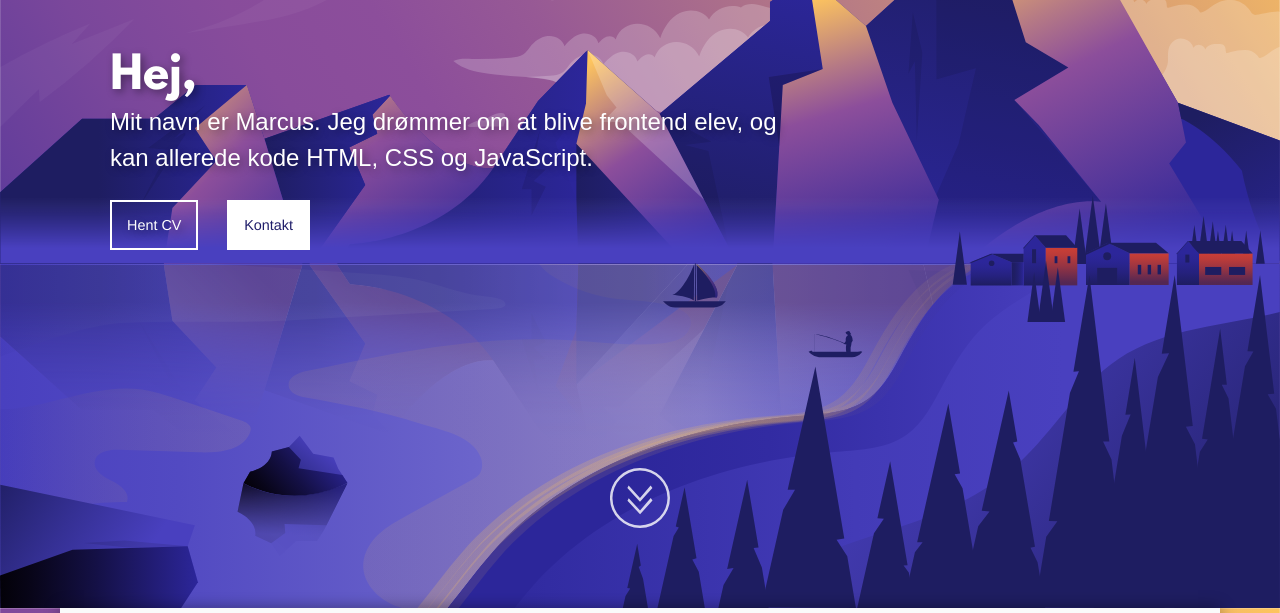
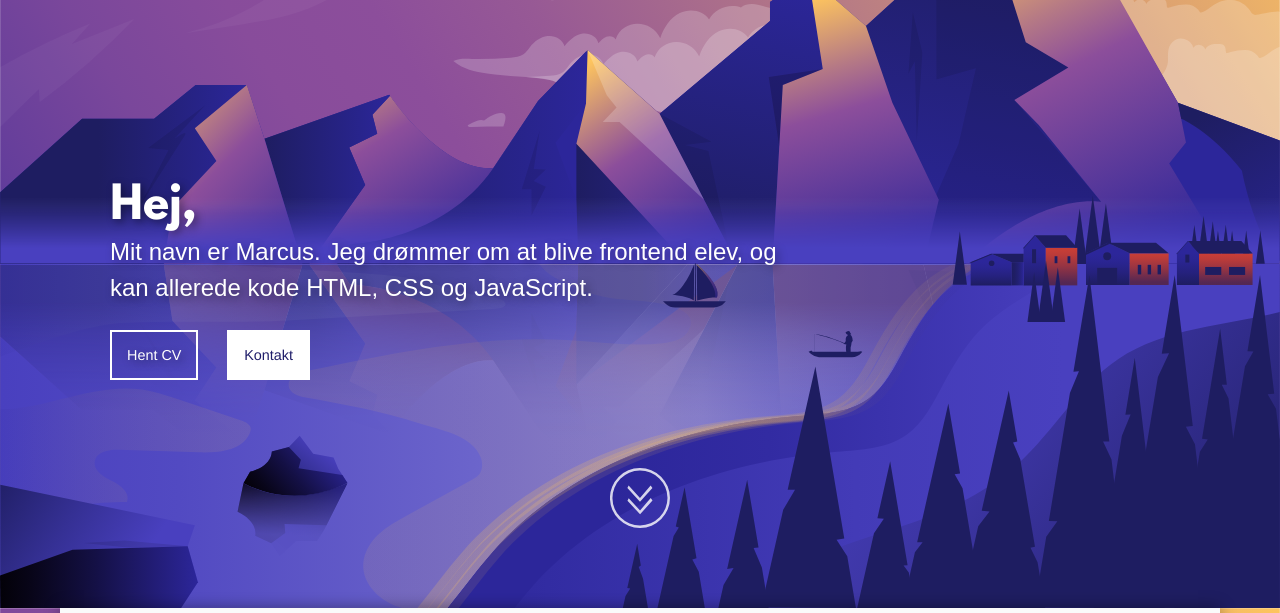
Before and after one commit to marcusklausen/my-portfolio, a PHP site: page / in a window 1280 px wide. Shown: the part 192-805 px from the top of the page. Run offline with PHP 8.4, Linux system fonts and the light colour scheme; some web fonts are replaced.

Commit message:
header 100% done

```diff
--- a/css/style.css
+++ b/css/style.css
@@ -115,7 +115,14 @@ a:visited {
     max-width: 1160px;
     margin: 0 auto;
     padding:50px;
+    position: relative;
 }
+
+
+.wrapper.full-height {
+    height:70vh;
+}
+
 
 .wrapper.container {
     padding:30px;
@@ -156,6 +163,13 @@ header .wrapper {
 
 /* --------- TAGLINE ------------- */
 
+.vertical-center {
+    position: absolute;
+    top: 50%;
+    -ms-transform: translateY(-50%);
+    transform: translateY(-50%);
+}
+
 
 #tagline nav ul a:first-child {
     margin-left:0;
@@ -164,6 +178,8 @@ header .wrapper {
 #tagline {
     color:white;
     max-width: 700px;
+    padding-right:30px;
+    min-width: none;
     text-shadow: 3px 3px 8px rgba(0,0,0, 0.4);
 }
 
@@ -182,6 +198,8 @@ header .wrapper {
     margin-bottom: 1em;
     color:white;
 }
+
+
 
 button {
     padding:10px;
--- a/header.php
+++ b/header.php
@@ -30,7 +30,8 @@
                 </nav>
             </div><!-- wrapper -->
         </header>
-        <div class="wrapper">
+        <div class="wrapper full-height">
+        <div class="vertical-center">
             <div id="tagline">
                 <h1>Hej,</h1>
                 <h2>Mit navn er Marcus. Jeg drømmer om at blive frontend elev, og kan allerede kode HTML, CSS og JavaScript.</h2>
@@ -48,8 +49,10 @@
                 </div>
             </div><!-- tagline -->
 
-            <a href="#featured"><div class="icon cover-icon arrow-down"></div></a>
+        </div><!-- wrapper / vertical center -->
         </div><!-- wrapper -->
+
+        <a href="#featured"><div class="icon cover-icon arrow-down"></div></a>
         </div><!-- cover -->
 
         <div class="wrapper container box-shado">
```
